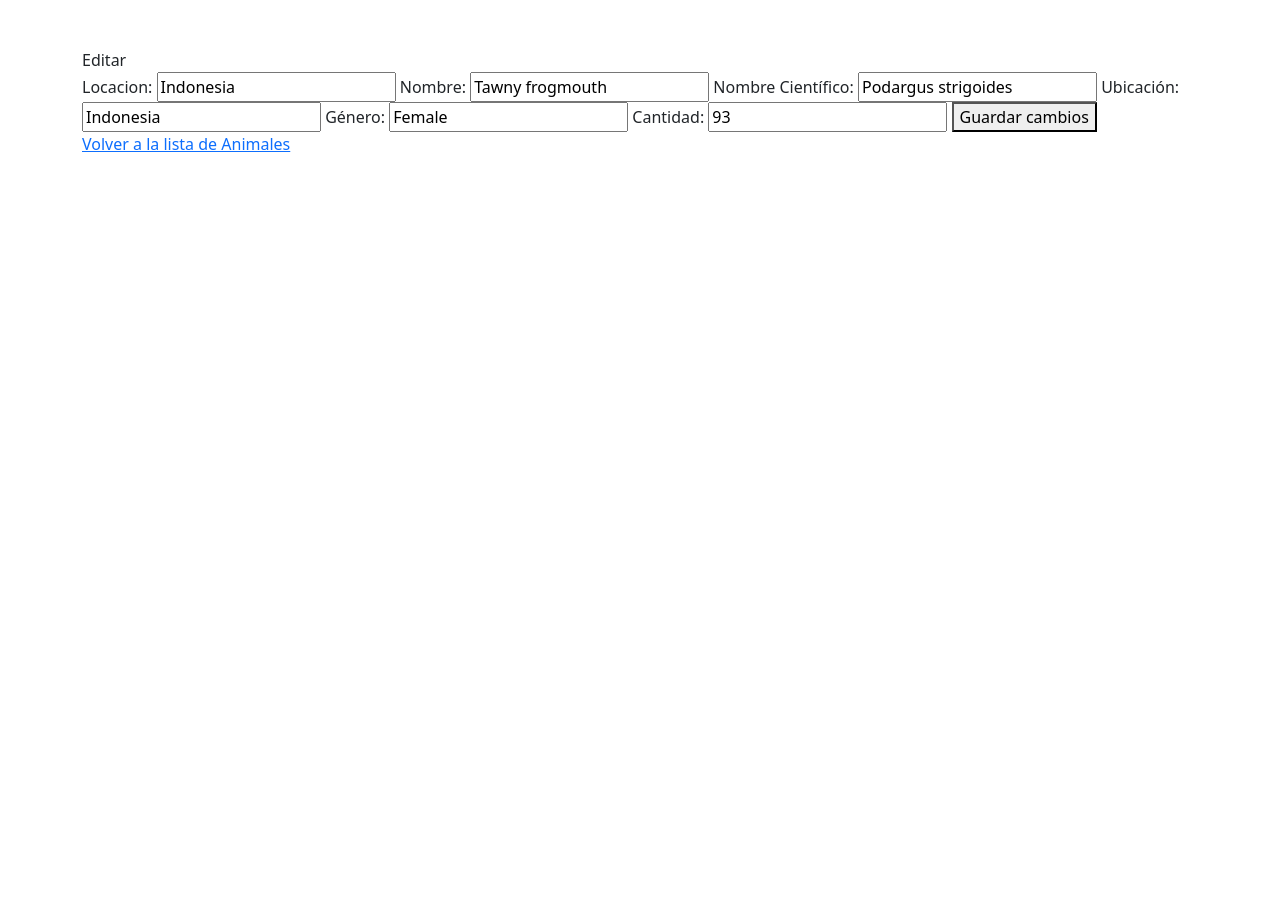
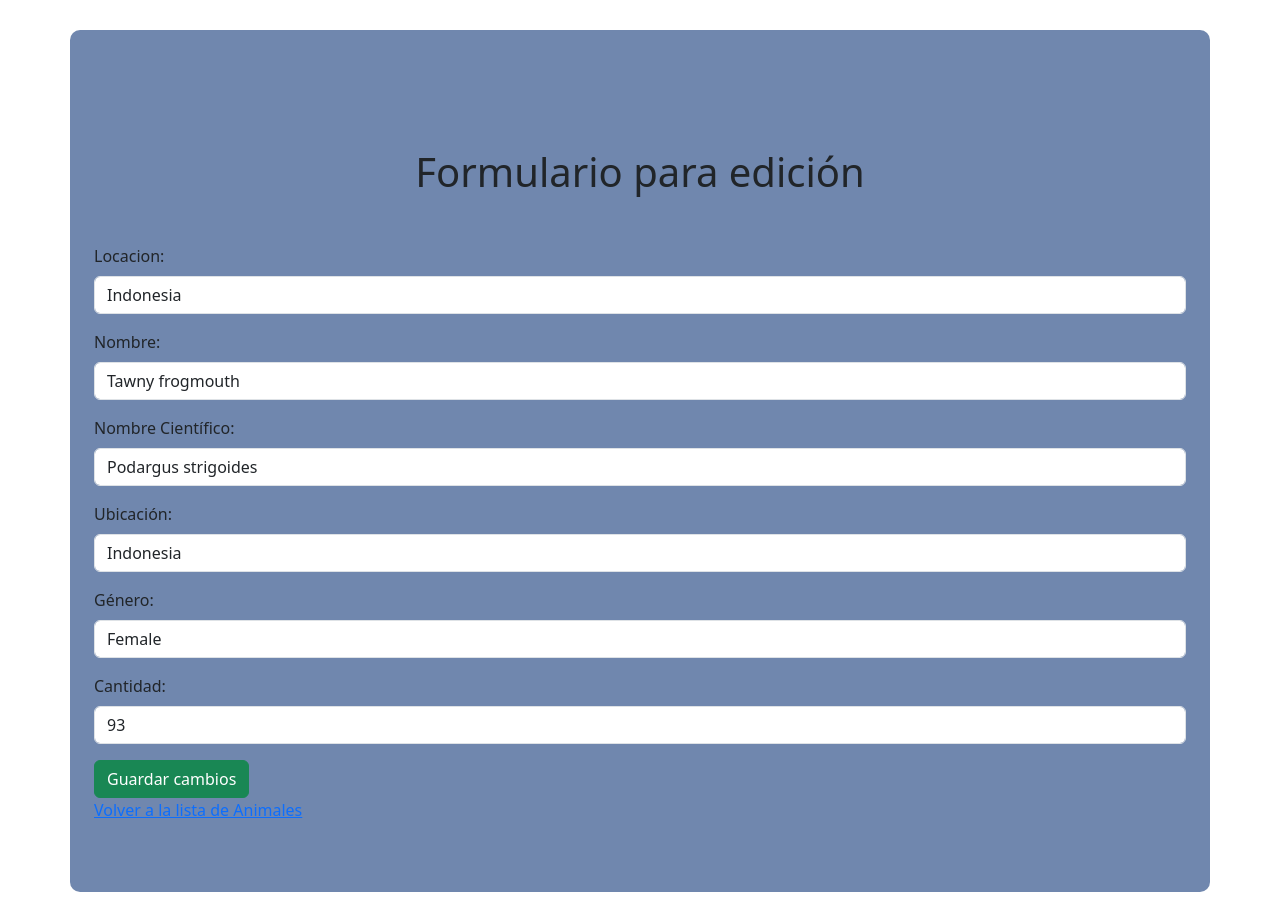
Before and after one commit to GustavoMenchaca1/item1, a Flask app: page /edit/2 in a window 1280 px wide. Before the commit the page ends 152 px from the top, so only its background shows below. Run offline with Flask 3, Linux system fonts and the light colour scheme; data comes from the database, SQL or seed files in the repository.

Commit message:
cambios que no funcionan

```diff
--- a/app.py
+++ b/app.py
@@ -1,8 +1,7 @@
-from flask import Flask, render_template, request, redirect
+from flask import Flask, render_template, request, redirect, flash
 from models.models import Animal,  db
 from sqlalchemy_utils import database_exists
-
-
+import os
 
 app = Flask(__name__)
 
@@ -42,6 +41,7 @@ def edit(animals_id):
 
         try:
             db.session.commit()
+            flash('animal actualizado correctamente','succes')
             return redirect("/")  # Redirect to main page after successful update
         except Exception as e:
             print(f"Error updating animal: {e}")
--- a/static/style/style.css
+++ b/static/style/style.css
@@ -1,5 +1,11 @@
 .container {
-    background-color: antiquewhite;
-    padding: 40px;
+    background-color: rgb(112, 135, 174);
+    padding: 70px;
     border-color: aqua;
+    margin: 30px;
+    border-radius: 10px;
 }
+.micolor {
+    background-color: #212529;
+    color: #4d5451;
+}
--- a/templates/edit.html
+++ b/templates/edit.html
@@ -2,30 +2,44 @@
 
 {% block main %}
 
+<div class="container-fluid">
 
-<h1 class="text-center mt-5 mb-5 text-primary"></h1>Editar</h1>
+     <h1 class="text-center mt-5 mb-5 text-dark">Formulario para edición</h1>
 
-    <form method="POST" action="/edit/{{ animals_db }}"> <input type="hidden" name="id" value="{{ animals.id }}"> <label for="location">Locacion:</label>
-        <input type="text" id="location" name="location" value="{{animals.location}}">
 
-        <label for="name">Nombre:</label>
-        <input type="text" id="name" name="name" value="{{animals.name}}">
 
-        <label for="cientific_name">Nombre Científico:</label>
-        <input type="text" id="cientific_name" name="cientific_name" value="{{animals.cientific_name}}">
+    <form method="POST" action="/edit/{{ animals_id }}"> <input type="hidden" name="id" value="{{ animals.id }}">
 
-        <label for="location">Ubicación:</label>
-        <input type="text" id="location" name="location" value="{{animals.location}}">
+        <div class="mb-3">
+            <label for="location" class="form-label">Locacion:</label>
+            <input type="text" class="form-control" id="location" name="location" value="{{animals.location}}">
+        </div>
+        <div class="mb-3">
+            <label for="name" class="form-label">Nombre:</label>
+            <input type="text" class="form-control" id="name" name="name" value="{{animals.name}}">
+        </div>
+        <div class="mb-3">
+            <label for="cientific_name"class="form-label" >Nombre Científico:</label>
+            <input type="text" class="form-control"  id="cientific_name" name="cientific_name" value="{{animals.cientific_name}}">
+        </div>
+        <div class="mb-3">
+            <label for="location" class="form-label">Ubicación:</label>
+            <input type="text" class="form-control" id="location" name="location" value="{{animals.location}}">
+        </div>
+        <div class="mb-3">
+            <label for="gender"class="form-label" >Género:</label>
+            <input type="text" class="form-control" id="gender" name="gender" value="{{animals.gender}}">
+        </div>
+        <div class="mb-3">
+            <label for="count"class="form-label" >Cantidad:</label>
+            <input type="text" class="form-control" id="count" name="count" value="{{animals.count}}">
+        </div>
 
-        <label for="gender">Género:</label>
-        <input type="text" id="gender" name="gender" value="{{animals.gender}}">
-
-        <label for="count">Cantidad:</label>
-        <input type="text" id="count" name="count" value="{{animals.count}}">
-
-        <button type="submit">Guardar cambios</button>
+        <button type="submit" class="btn btn-success">Guardar cambios</button>
     </form>
     <a href="/">Volver a la lista de Animales</a>
+</div>
+
 
 
 {% endblock main %}
--- a/templates/index.html
+++ b/templates/index.html
@@ -1,7 +1,7 @@
 {% extends 'layout.html' %}
 {% block title %} Página de Inicio {% endblock %}
 {% block main %}
-<h1>Tabla  de Animales</h1>
+<h1 class="text-center">Tabla  de Animales</h1>
 
 <table class="table table-dark table-striped">
     <thead>
--- a/templates/layout.html
+++ b/templates/layout.html
@@ -4,7 +4,7 @@
     <meta charset="UTF-8">
     <meta name="viewport" content="width=device-width, initial-scale=1.0">
     <title>Animals - {% block title %}{% endblock %}</title>
-    <link rel="stylesheet" href="static\style.css">
+    <link rel="stylesheet" href="static/style/style.css">
     <link href="https://cdn.jsdelivr.net/npm/bootstrap@5.3.3/dist/css/bootstrap.min.css" rel="stylesheet" integrity="sha384-QWTKZyjpPEjISv5WaRU9OFeRpok6YctnYmDr5pNlyT2bRjXh0JMhjY6hW+ALEwIH" crossorigin="anonymous">
     <script src="https://cdn.jsdelivr.net/npm/bootstrap@5.3.3/dist/js/bootstrap.bundle.min.js" integrity="sha384-YvpcrYf0tY3lHB60NNkmXc5s9fDVZLESaAA55NDzOxhy9GkcIdslK1eN7N6jIeHz" crossorigin="anonymous"></script>
 </head>
```
Also changed, not shown: templates/read.html (+17 -7 lines).
